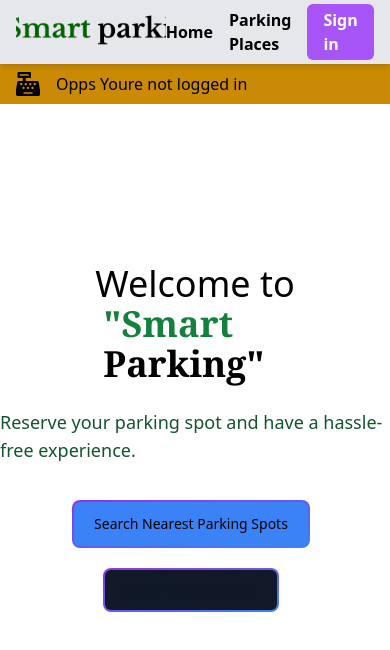
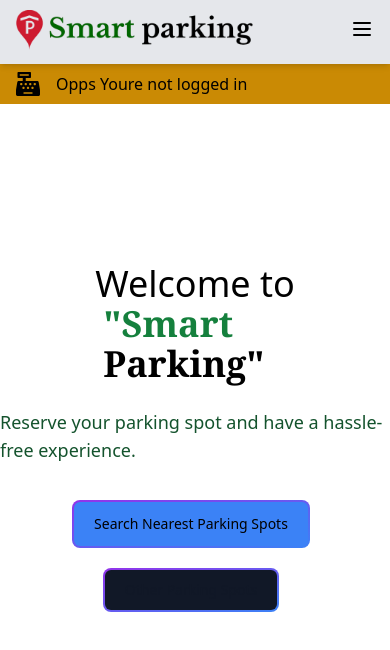
Before and after one commit to SudeepMi/parking_ui, a React (Vite) app: page / in a window 390 px wide. Shown: the top 650 px of the page. Built offline with nearby package versions, Linux system fonts and the light colour scheme.

Commit message:
hamburger added

```diff
--- a/src/components/Navbar.jsx
+++ b/src/components/Navbar.jsx
@@ -16,7 +16,15 @@ const Navbar = () => {
           <div className="hover:underline text-lg font-semibold">
             <Link to="/"><img  className="w-full h-10 object-cover object-center mb-1"  src="smartLogo.png" alt="logo" /></Link>
           </div>
-          <ul className="flex items-center gap-4 text-black font-semibold ">
+          <div className="md:hidden">
+          <button>
+            <svg xmlns="http://www.w3.org/2000/svg" className="h-6 w-6" fill="none" viewBox="0 0 24 24" stroke="currentColor">
+              <path strokeLinecap="round" strokeLinejoin="round" strokeWidth="2" d="M4 6h16M4 12h16M4 18h16" />
+            </svg>
+          </button>
+        </div>
+
+          <ul className=" hidden md:flex items-center gap-4 text-black font-semibold ">
             <Link to="/">
               <li className="hover:text-green-700 transition">Home</li>
             </Link>
```
